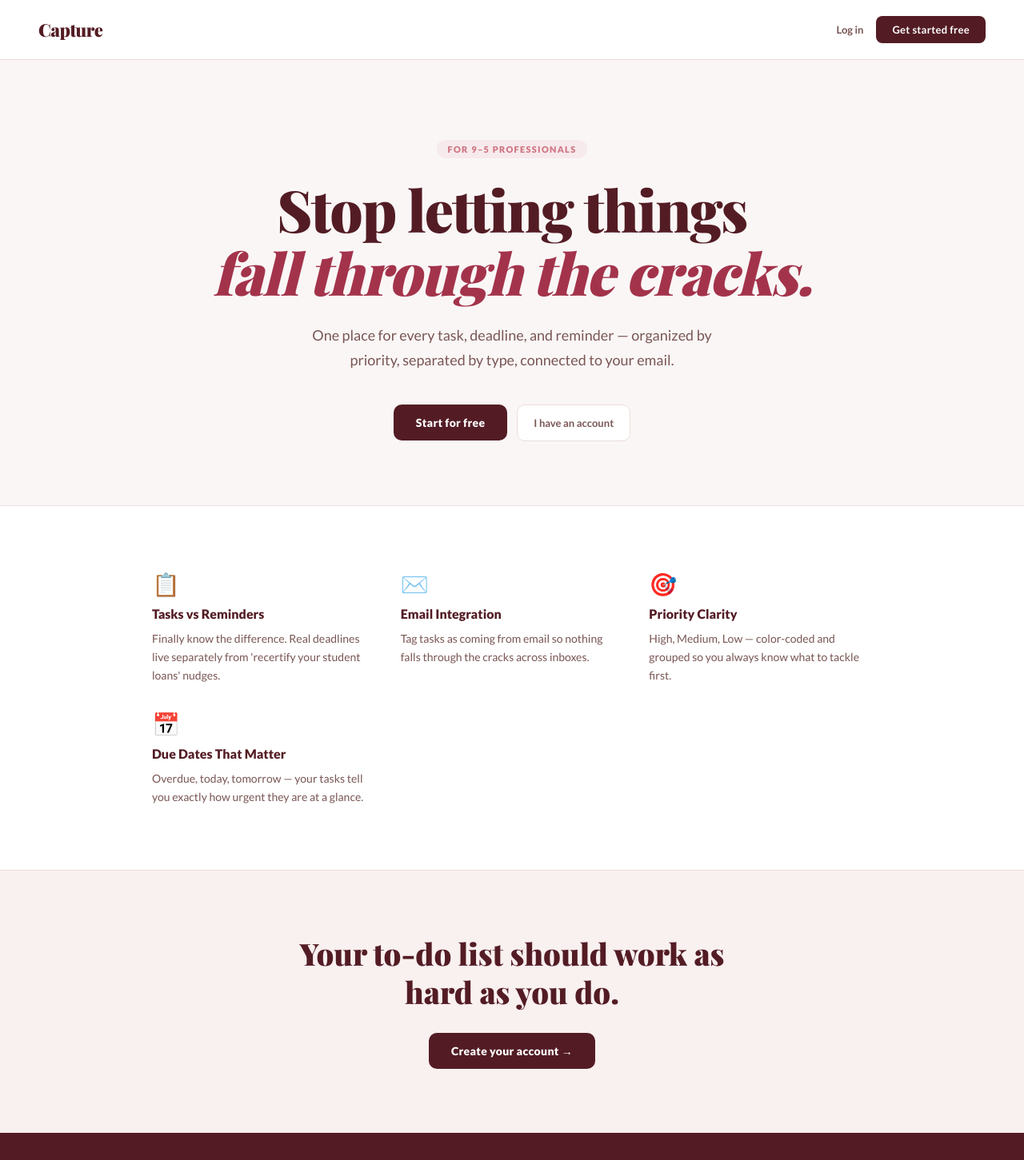
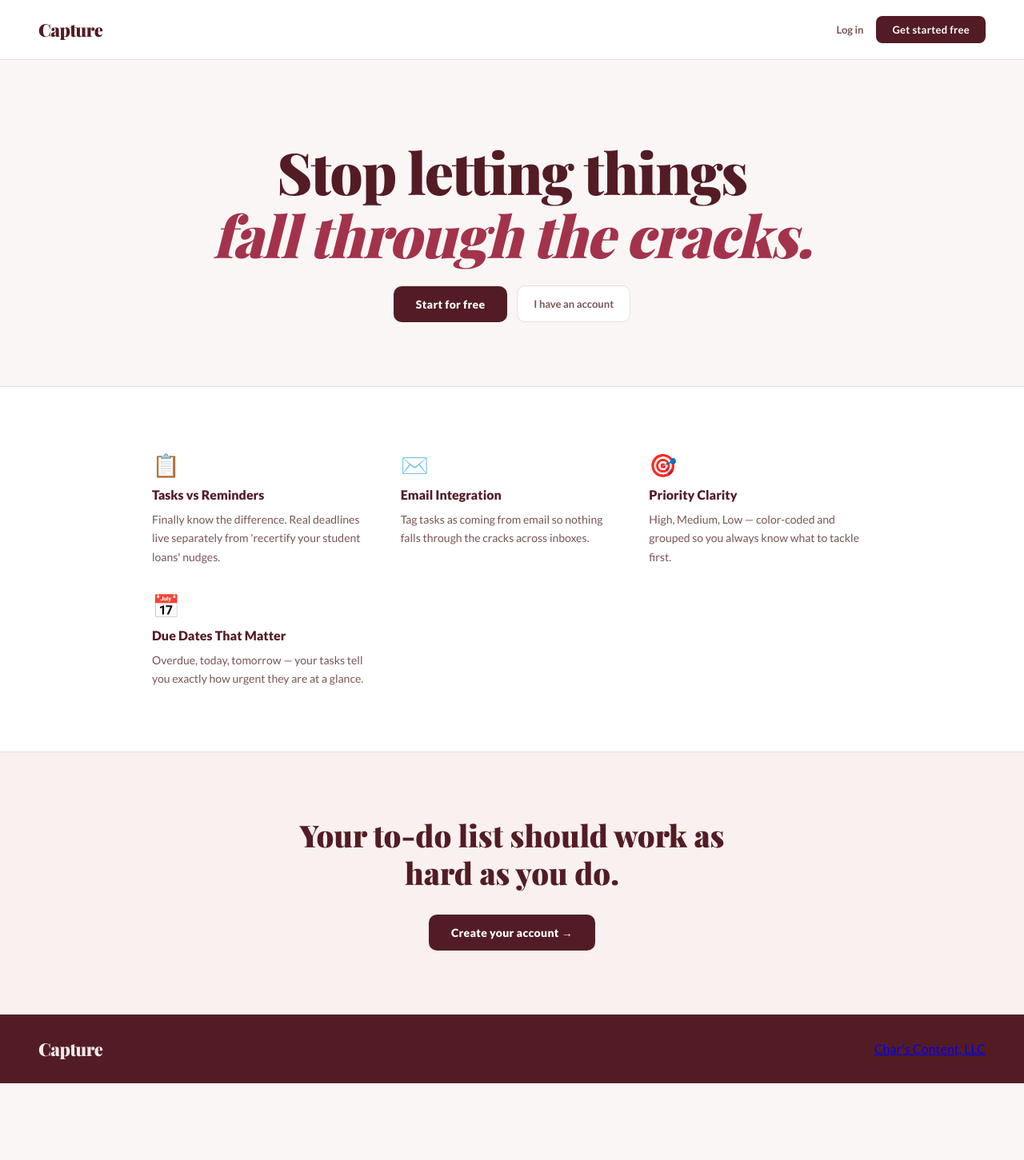
Before and after one commit to charlottej2017/capture-app, a React (Vite) app: page / in a window 1280 px wide. Shown: the top 1451 px of the page at 80% size. After the commit the page ends 1355 px from the top, so only its background shows below. Built offline with nearby package versions, Linux system fonts and the light colour scheme; no server answers; a web font is replaced by a local one.

Commit message:
Update Landing.jsx

```diff
--- a/src/pages/Landing.jsx
+++ b/src/pages/Landing.jsx
@@ -38,15 +38,10 @@ export default function Landing() {
 
       {/* Hero */}
       <section className={styles.hero}>
-        <div className={styles.heroEyebrow}>For 9–5 professionals</div>
         <h1 className={styles.heroTitle}>
           Stop letting things<br />
           <em>fall through the cracks.</em>
         </h1>
-        <p className={styles.heroSub}>
-          One place for every task, deadline, and reminder — organized by priority,
-          separated by type, connected to your email.
-        </p>
         <div className={styles.heroCtas}>
           <Link to="/signup" className={styles.primaryBtn}>Start for free</Link>
           <Link to="/login" className={styles.ghostBtn}>I have an account</Link>
@@ -75,7 +70,14 @@ export default function Landing() {
       {/* Footer */}
       <footer className={styles.footer}>
         <span className={styles.logo}>Capture</span>
-        <span className={styles.footerText}>Built for busy people.</span>
+        <a
+          href="https://charscontent.com"
+          target="_blank"
+          rel="noopener noreferrer"
+          className={styles.footerLink}
+        >
+          Char's Content, LLC
+        </a>
       </footer>
     </div>
   )
```
